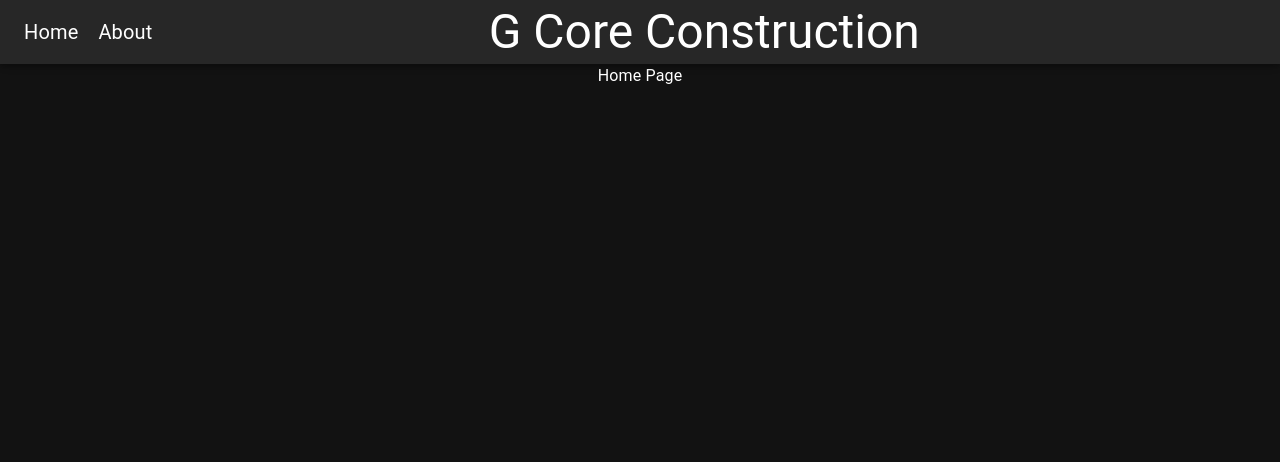
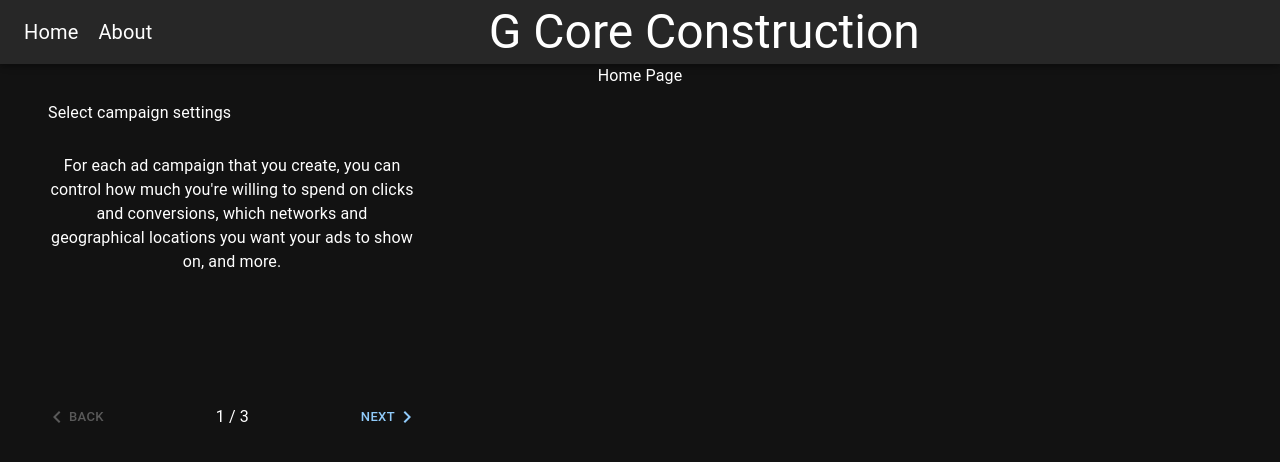
Before and after one commit to coltonmosier/g-core-construction, a React (Vite) app: page / in a window 1280 px wide. Shown: the top 462 px of the page. Built offline with nearby package versions, Linux system fonts and the light colour scheme.

Commit message:
placeholder carousel (#2)
* placeholder carousel

* fix cssimport error

```diff
--- a/package.json
+++ b/package.json
@@ -22,6 +22,8 @@
   "devDependencies": {
     "@types/react": "^18.0.37",
     "@types/react-dom": "^18.0.11",
+    "@types/react-swipeable-views": "^0.13.2",
+    "@types/react-swipeable-views-utils": "^0.13.4",
     "@typescript-eslint/eslint-plugin": "^5.59.0",
     "@typescript-eslint/parser": "^5.59.0",
     "@vitejs/plugin-react": "^4.0.0",
--- /dev/null
+++ b/src/components/Carousel/Carousel.tsx
@@ -0,0 +1,95 @@
+import * as React from 'react';
+import Box from '@mui/material/Box';
+import { useTheme } from '@mui/material/styles';
+import MobileStepper from '@mui/material/MobileStepper';
+import Paper from '@mui/material/Paper';
+import Typography from '@mui/material/Typography';
+import Button from '@mui/material/Button';
+import KeyboardArrowLeft from '@mui/icons-material/KeyboardArrowLeft';
+import KeyboardArrowRight from '@mui/icons-material/KeyboardArrowRight';
+
+const steps = [
+    {
+        label: 'Select campaign settings',
+        description: `For each ad campaign that you create, you can control how much
+              you're willing to spend on clicks and conversions, which networks
+              and geographical locations you want your ads to show on, and more.`,
+    },
+    {
+        label: 'Create an ad group',
+        description:
+            'An ad group contains one or more ads which target a shared set of keywords.',
+    },
+    {
+        label: 'Create an ad',
+        description: `Try out different ad text to see what brings in the most customers,
+              and learn how to enhance your ads using features like ad extensions.
+              If you run into any problems with your ads, find out how to tell if
+              they're running and how to resolve approval issues.`,
+    },
+];
+
+export default function TextMobileStepper() {
+    const theme = useTheme();
+    const [activeStep, setActiveStep] = React.useState(0);
+    const maxSteps = steps.length;
+
+    const handleNext = () => {
+        setActiveStep((prevActiveStep) => prevActiveStep + 1);
+    };
+
+    const handleBack = () => {
+        setActiveStep((prevActiveStep) => prevActiveStep - 1);
+    };
+
+    return (
+        <Box sx={{ maxWidth: 400, flexGrow: 1 }}>
+            <Paper
+                square
+                elevation={0}
+                sx={{
+                    display: 'flex',
+                    alignItems: 'center',
+                    height: 50,
+                    pl: 2,
+                    bgcolor: 'background.default',
+                }}
+            >
+                <Typography>{steps[activeStep].label}</Typography>
+            </Paper>
+            <Box sx={{ height: 255, maxWidth: 400, width: '100%', p: 2 }}>
+                {steps[activeStep].description}
+            </Box>
+            <MobileStepper
+                variant="text"
+                steps={maxSteps}
+                position="static"
+                activeStep={activeStep}
+                nextButton={
+                    <Button
+                        size="small"
+                        onClick={handleNext}
+                        disabled={activeStep === maxSteps - 1}
+                    >
+                        Next
+                        {theme.direction === 'rtl' ? (
+                            <KeyboardArrowLeft />
+                        ) : (
+                            <KeyboardArrowRight />
+                        )}
+                    </Button>
+                }
+                backButton={
+                    <Button size="small" onClick={handleBack} disabled={activeStep === 0}>
+                        {theme.direction === 'rtl' ? (
+                            <KeyboardArrowRight />
+                        ) : (
+                            <KeyboardArrowLeft />
+                        )}
+                        Back
+                    </Button>
+                }
+            />
+        </Box>
+    );
+}
--- a/src/pages/Home/Home.tsx
+++ b/src/pages/Home/Home.tsx
@@ -1,9 +1,11 @@
 
-
+import TextMobileStepper from "../../components/Carousel/Carousel";
 const Home = (): JSX.Element => {
     return (
         <div className="mt-8">
             <h1>Home Page</h1>
+            <TextMobileStepper />
+
         </div>
     )
 }
```
Also changed, not shown: 1 other file (tests, documents, lock files or other folders).
